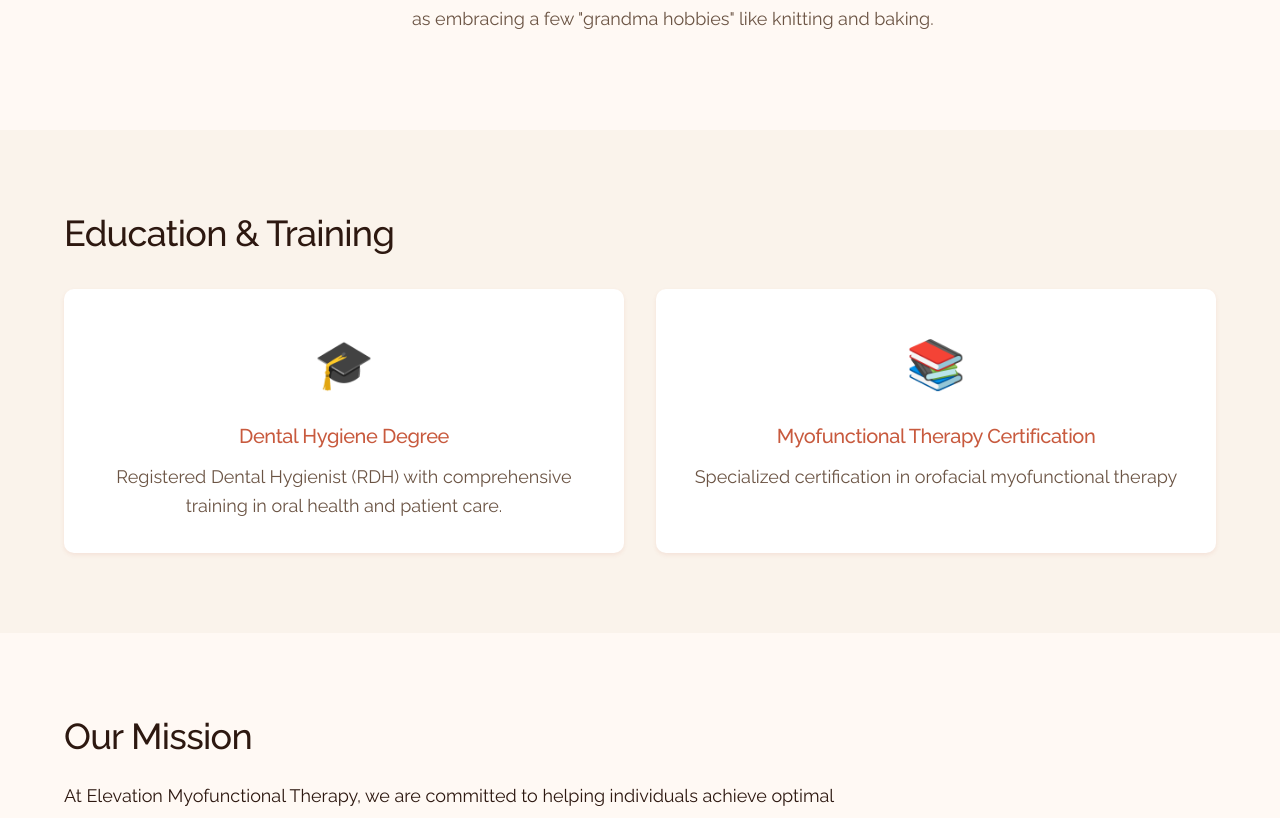
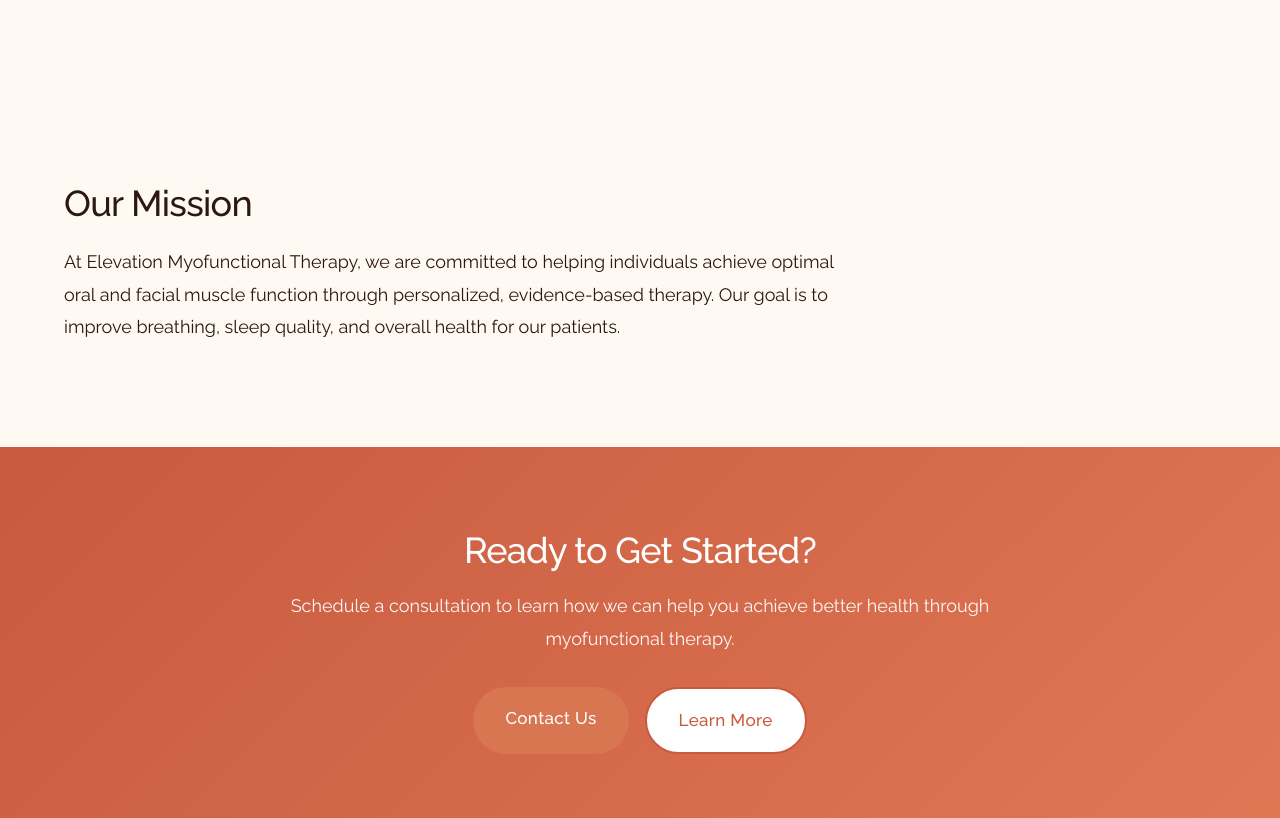
Before and after one commit to abbybartrand-myo/elevation-myo-website, a React (Vite) app: page /about in a window 1280 px wide. Shown: the part 841-1659 px from the top of the page. Built offline with nearby package versions, Linux system fonts and the light colour scheme.

Commit message:
Fixed About Us page - removed redundant info

```diff
--- a/src/pages/AboutUs.jsx
+++ b/src/pages/AboutUs.jsx
@@ -23,7 +23,7 @@ function AboutUs() {
             <div className="bio-content">
               <h2>Meet Abigail Bartrand, RDH</h2>
               <p className="bio-text">
-                My name is Abigail Bartrand. I am a registered dental hygienist and certified orofacial myofunctional therapist
+                I am a registered dental hygienist and orofacial myofunctional therapist
                 with a passion for helping patients achieve improved oral function and overall health.
               </p>
               <p className="bio-text">
@@ -36,30 +36,6 @@ function AboutUs() {
                 With a strong foundation in dental hygiene and myofunctional therapy, I take a comprehensive, patient-centered
                 approach to care, focusing on education, collaboration, and long-term results. Outside of work, I enjoy hiking
                 and traveling with my husband, as well as embracing a few "grandma hobbies" like knitting and baking.
-              </p>
-            </div>
-          </div>
-        </div>
-      </section>
-
-      {/* Education Section */}
-      <section className="section gray-bg">
-        <div className="container">
-          <h2>Education & Training</h2>
-          <div className="credentials-grid">
-            <div className="credential-item">
-              <div className="credential-icon">🎓</div>
-              <h3>Dental Hygiene Degree</h3>
-              <p>
-                Registered Dental Hygienist (RDH) with comprehensive training in oral health
-                and patient care.
-              </p>
-            </div>
-            <div className="credential-item">
-              <div className="credential-icon">📚</div>
-              <h3>Myofunctional Therapy Certification</h3>
-              <p>
-                Specialized certification in orofacial myofunctional therapy
               </p>
             </div>
           </div>
```
